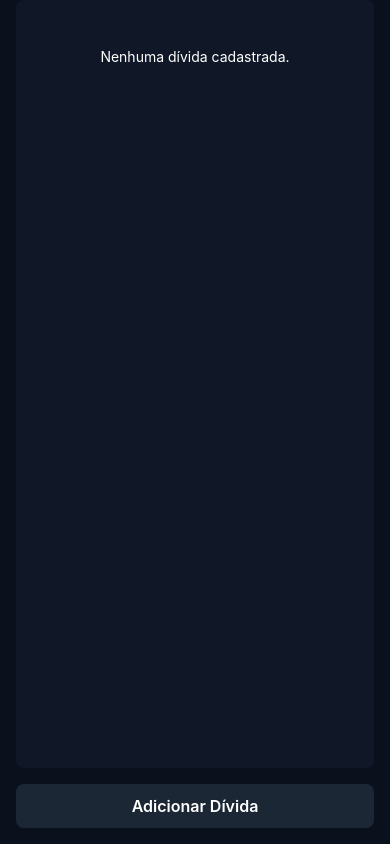
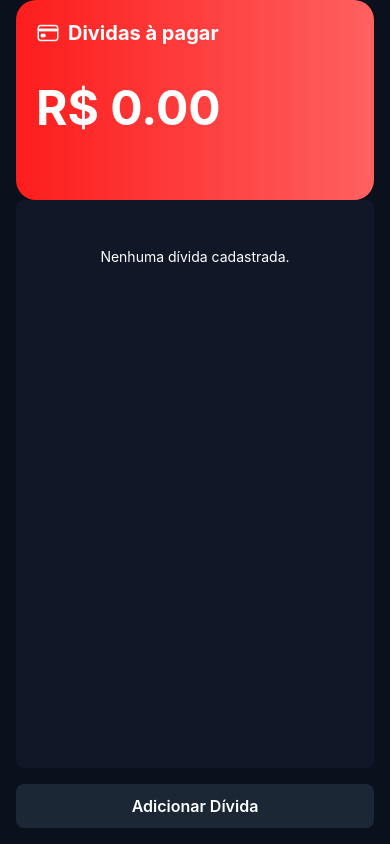
Before and after one commit to iguulima/kesh, a React Native app: screen /Home in a window 390 px wide. Built offline with nearby package versions, Linux system fonts and the light colour scheme.

Commit message:
feat: totalizador de dividas

```diff
--- a/package.json
+++ b/package.json
@@ -15,6 +15,7 @@
     "@react-navigation/native": "^7.1.17",
     "@react-navigation/native-stack": "^7.3.25",
     "expo": "^53.0.20",
+    "expo-linear-gradient": "^14.1.5",
     "expo-status-bar": "~2.2.3",
     "react": "19.0.0",
     "react-native": "0.79.5",
--- a/src/screens/HomeScreen.tsx
+++ b/src/screens/HomeScreen.tsx
@@ -5,6 +5,9 @@ import { useNavigation, useFocusEffect } from '@react-navigation/native';
 import { NativeStackNavigationProp } from '@react-navigation/native-stack';
 import Layout from '~/components/Layout';
 import ModalContent from '~/components/Modal'
+import { LinearGradient } from 'expo-linear-gradient';
+import { Ionicons } from '@expo/vector-icons';
+
 
 export default function Home() {
     type RootStackParamList = {
@@ -34,9 +37,21 @@ export default function Home() {
 
     const [modalVisivel, setModalVisivel] = useState(true);
 
+    const totalDividas = dividas.reduce((acc, item) => acc + Number(item.valor), 0);
 
 return (
   <Layout>
+    <LinearGradient
+      colors={['#fd1d1d', '#fe3e3e', '#ff6161']}
+      start={{ x: 0, y: 0.5 }}
+      end={{ x: 1, y: 0.5 }}
+      style={styles.totalContainer}>
+      <View style={{ flexDirection: 'row', alignItems: 'center', gap: 8 }}>
+          <Ionicons name="card-outline" size={24} color="#fff" />
+          <Text style={styles.totalTitle}>Dividas à pagar</Text>
+        </View>
+      <Text style={styles.totalValor}>R$ {totalDividas.toFixed(2)}</Text>
+    </LinearGradient>
     <FlatList
     style={styles.listContainer}
       data={dividas}
@@ -80,6 +95,22 @@ return (
 }
 
 const styles = StyleSheet.create({
+  totalContainer:{
+    height: 200,
+    borderRadius: 20,
+    padding: 20,
+  },
+  totalTitle: {
+    color: '#fff',
+    fontSize: 20,
+    fontWeight: 'bold',
+  },
+  totalValor: {
+  color: '#fff',
+  fontSize: 48,
+  fontWeight: 'bold',
+  marginTop: 32,
+},
   btn: {
     backgroundColor: '#1C2735',
     borderRadius: 8,
```
Also changed, not shown: 1 other file (tests, documents, lock files or other folders).
